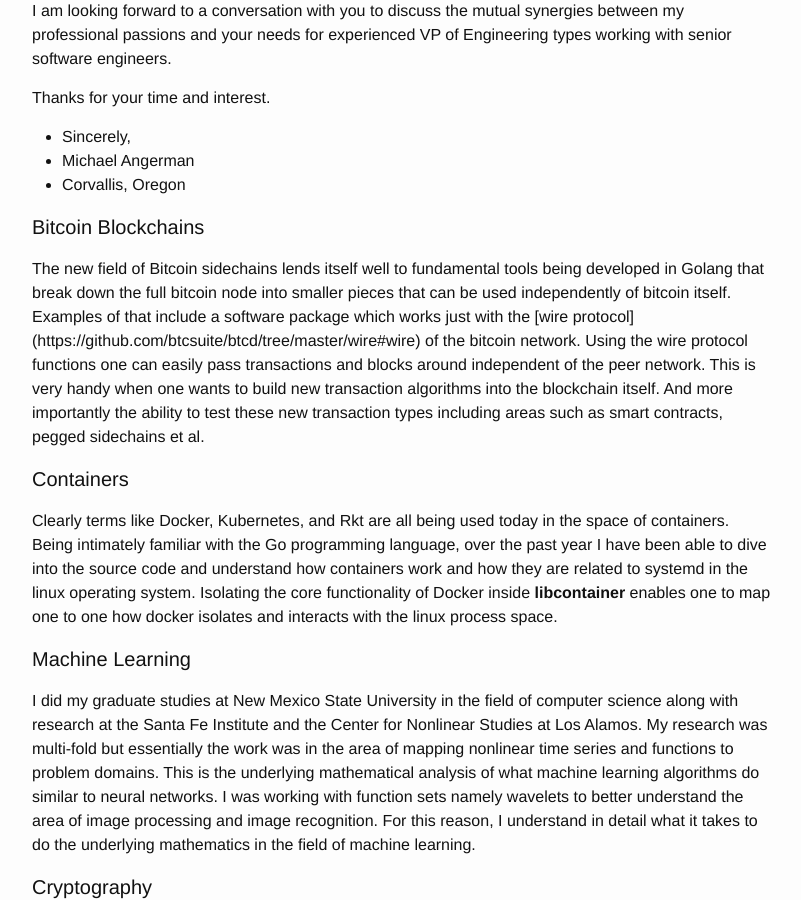
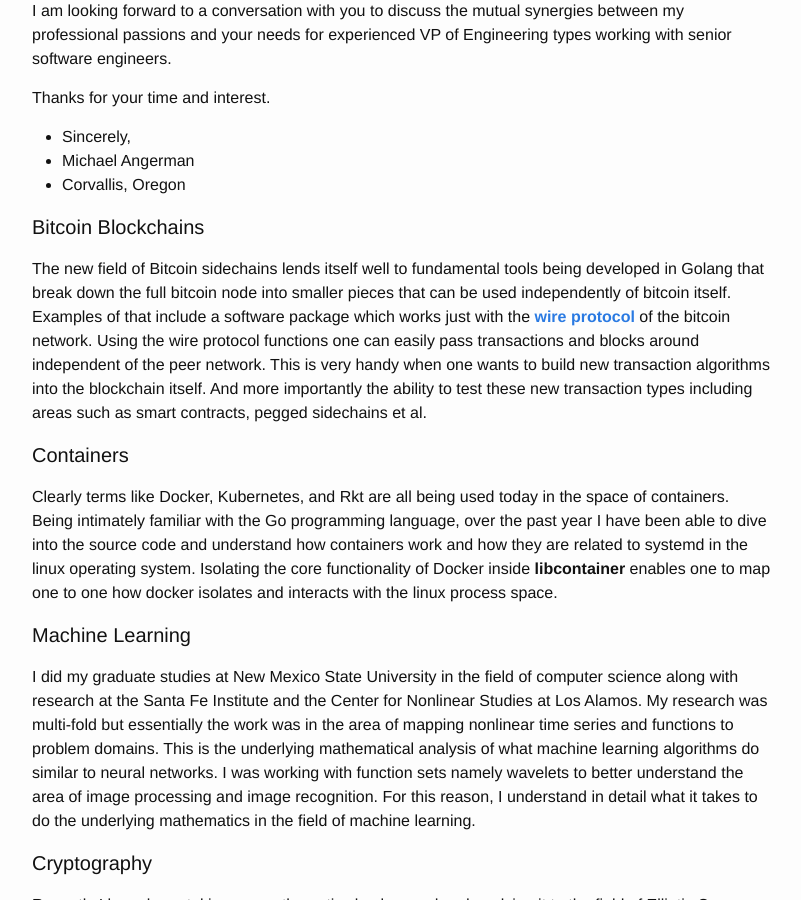
Before and after one commit to stormasm/link15, a Jekyll site: the page built from _posts/2015-06-21-mg.md, in a window 1280 px wide and 900 px high, scrolled down 681 px. Shown: the whole window, without its empty margins (238-1039 px from the left). Built offline with Jekyll 4.4.1, drawn with Linux system fonts in a browser that asks for light colours; Markdown is read by kramdown in place of the engine named in the settings.

Commit message:
update management cover letter

```diff
--- a/_posts/2015-06-21-mg.md
+++ b/_posts/2015-06-21-mg.md
@@ -23,8 +23,7 @@
 #### Bitcoin Blockchains
 
 The new field of Bitcoin sidechains lends itself well to fundamental tools being developed in Golang that break down the full bitcoin node into smaller pieces that can be used independently of bitcoin itself.  Examples of that include a software package which works just with the
-[wire protocol]
-(https://github.com/btcsuite/btcd/tree/master/wire#wire)
+**[wire protocol](https://github.com/btcsuite/btcd/tree/master/wire#wire)**
 of the bitcoin network.  Using the wire protocol functions one can easily pass transactions and blocks around independent of the peer network.  This is very handy when one wants to build new transaction algorithms into the blockchain itself.  And more importantly the ability to test these new transaction types including areas such as smart contracts, pegged sidechains et al.
 
 #### Containers
```
